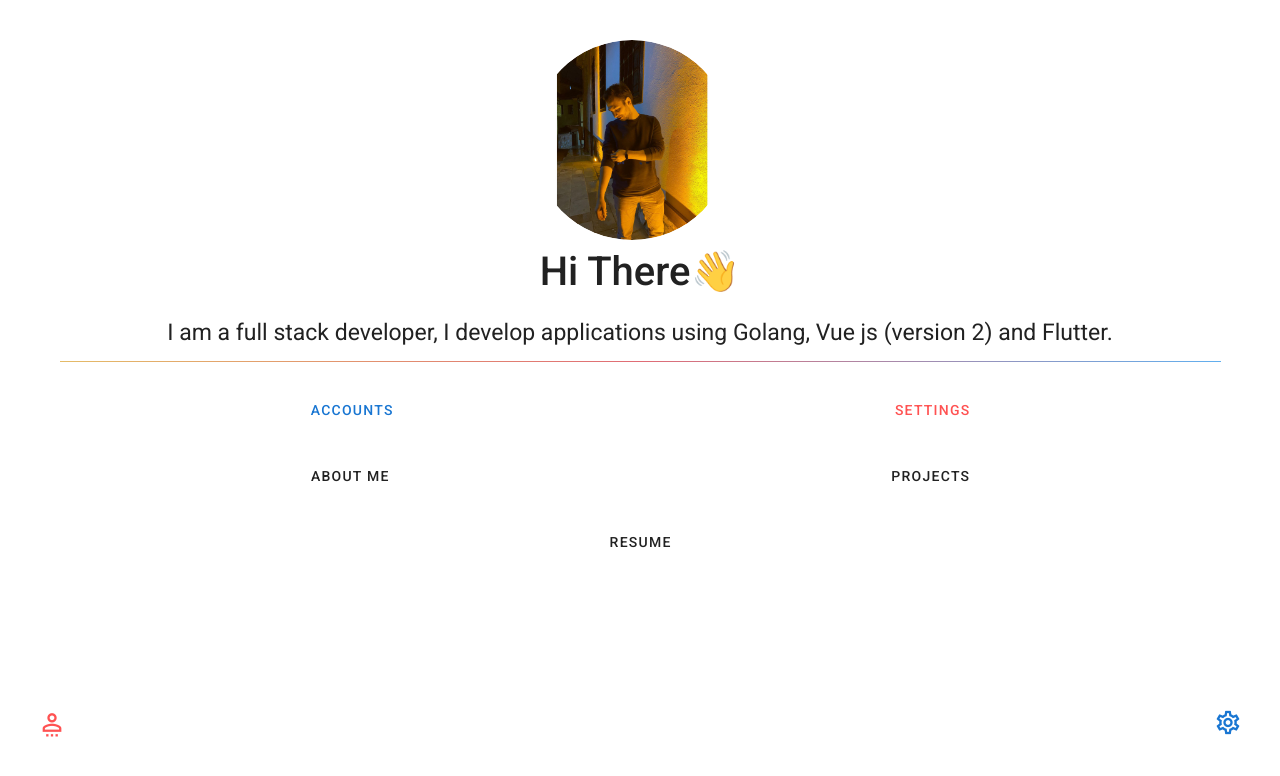
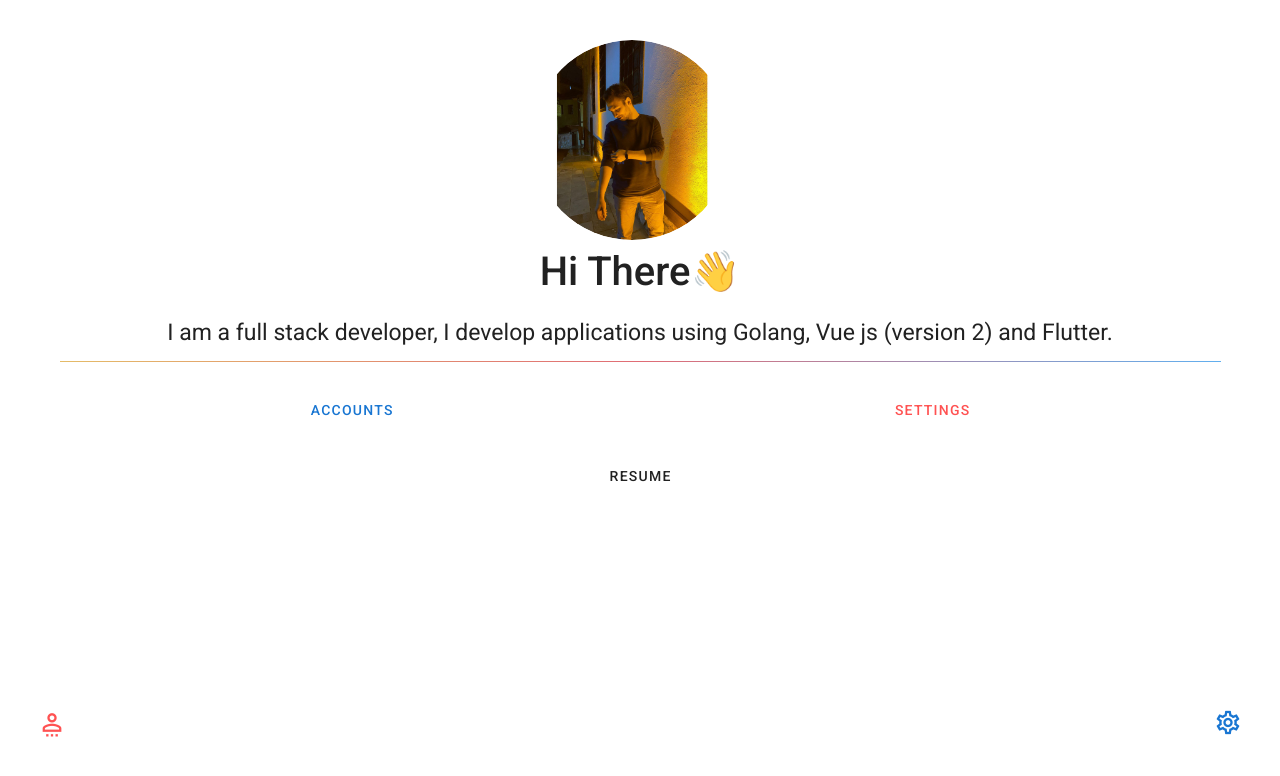
Before and after one commit to akifkadioglu/cv-app, a Vue app: page /home in a window 1280 px wide. Shown: the top 776 px of the page. Built offline with nearby package versions, Linux system fonts and the light colour scheme.

Commit message:
closed some buttons and added preload

```diff
--- a/src/components/Back.vue
+++ b/src/components/Back.vue
@@ -19,12 +19,14 @@
         v-if="$i18n.locale == 'en'"
         src="@/assets/back-en.png"
         width="200px"
+        rel="preload"
       />
       <img
         class="show-settings"
         v-else
         src="@/assets/back-tr.png"
         width="200px"
+        rel="preload"
       />
     </div>
   </div>
--- a/src/views/Home.vue
+++ b/src/views/Home.vue
@@ -32,7 +32,7 @@
         {{ $t("settings") }}
       </v-btn>
     </div>
-    <div class="buttons">
+    <div class="buttons" v-if="false">
       <v-btn text class="button" depressed>
         {{ $t("about-me") }}
       </v-btn>
@@ -47,6 +47,7 @@
     </div>
     <transition name="fade" mode="out-in">
       <img
+        rel="preload"
         class="show-accounts"
         v-if="isAccountsShowing"
         src="@/assets/arrow.png"
@@ -55,6 +56,7 @@
     </transition>
     <transition name="fade" mode="out-in">
       <img
+        rel="preload"
         class="show-settings"
         v-if="isSettingsShowing"
         src="@/assets/right.png"
--- a/src/views/Resume.vue
+++ b/src/views/Resume.vue
@@ -1,6 +1,6 @@
 <template>
   <div class="resume-page text-center">
-    <img src="@/assets/cv.png" width="100%" />
+    <img src="@/assets/cv.png" height="100%" rel="preload" />
     <Back />
   </div>
 </template>
```
